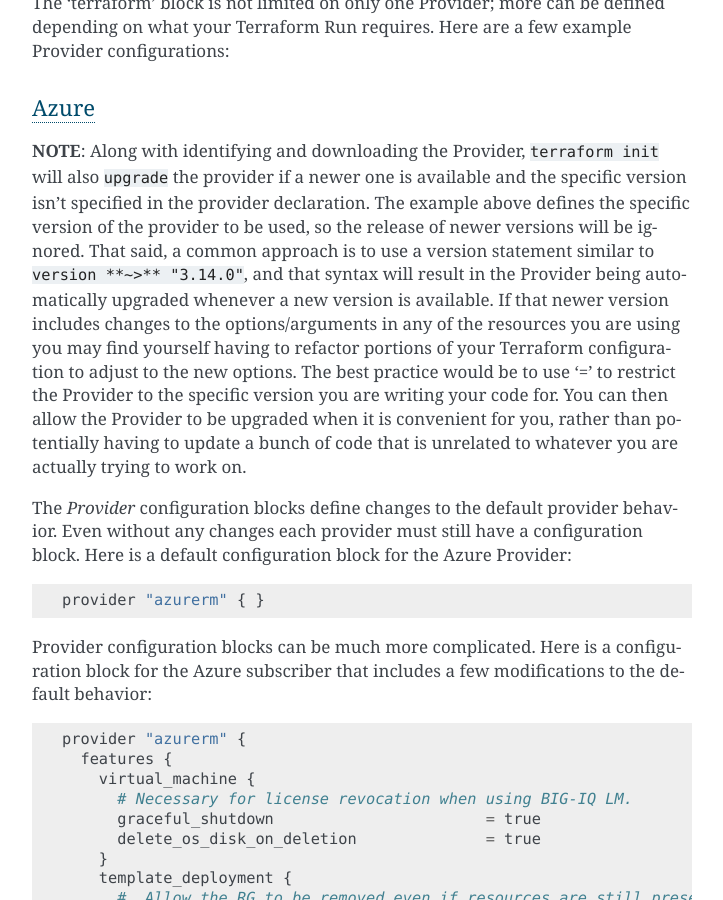
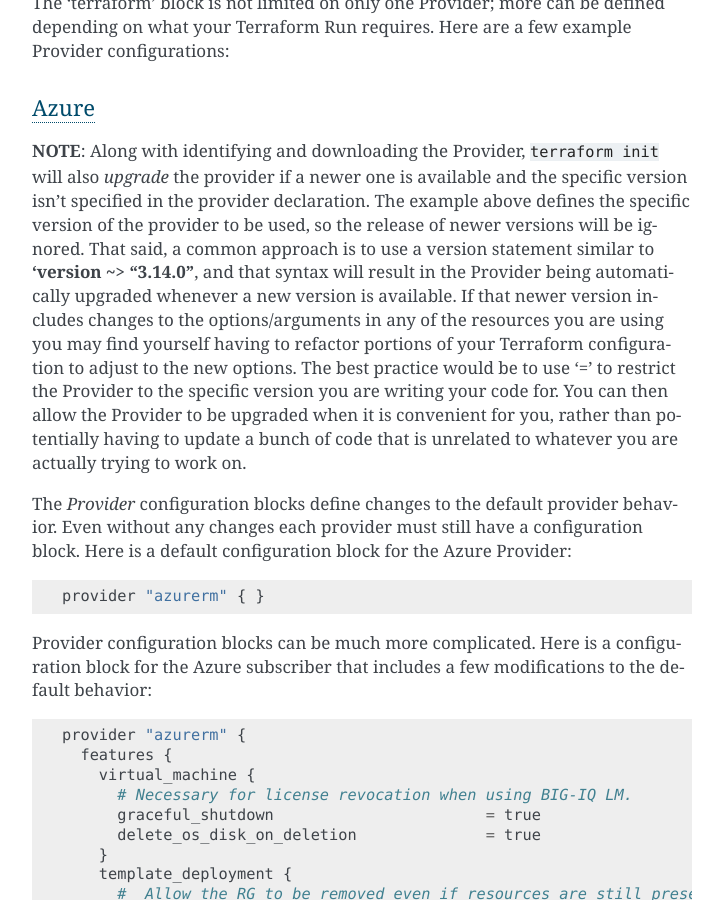
Before and after one commit to jessed/guides, a Sphinx documentation site: the page built from Terraform-rst/docs/source/Providers.rst, in a window 1280 px wide and 900 px high, scrolled down 717 px. Shown: the whole window, without its empty margins (388-1111 px from the left). Built offline with Sphinx 7.4.7, drawn with Linux system fonts in a browser that asks for light colours.

```diff
--- a/Terraform-rst/docs/source/Providers.rst
+++ b/Terraform-rst/docs/source/Providers.rst
@@ -26,7 +26,7 @@ The 'terraform' block is not limited on only one Provider; more can be defined d
 `Azure <https://registry.terraform.io/providers/hashicorp/azurerm/latest/docs>`_
 --------------------------------------------------------------------------------
 
-**NOTE**: Along with identifying and downloading the Provider, ``terraform init`` will also ``upgrade`` the provider if a newer one is available and the specific version isn't specified in the provider declaration. The example above defines the specific version of the provider to be used, so the release of newer versions will be ignored. That said, a common approach is to use a version statement similar to ``version **~>** "3.14.0"``, and that syntax will result in the Provider being automatically upgraded whenever a new version is available. If that newer version includes changes to the options/arguments in any of the resources you are using you may find yourself having to refactor portions of your Terraform configuration to adjust to the new options. The best practice would be to use '=' to restrict the Provider to the specific version you are writing your code for. You can then allow the Provider to be upgraded when it is convenient for you, rather than potentially having to update a bunch of code that is unrelated to whatever you are actually trying to work on.
+**NOTE**: Along with identifying and downloading the Provider, ``terraform init`` will also *upgrade* the provider if a newer one is available and the specific version isn't specified in the provider declaration. The example above defines the specific version of the provider to be used, so the release of newer versions will be ignored. That said, a common approach is to use a version statement similar to **'version ~> "3.14.0"**, and that syntax will result in the Provider being automatically upgraded whenever a new version is available. If that newer version includes changes to the options/arguments in any of the resources you are using you may find yourself having to refactor portions of your Terraform configuration to adjust to the new options. The best practice would be to use '=' to restrict the Provider to the specific version you are writing your code for. You can then allow the Provider to be upgraded when it is convenient for you, rather than potentially having to update a bunch of code that is unrelated to whatever you are actually trying to work on.
 
 The *Provider* configuration blocks define changes to the default provider behavior. Even without any changes each provider must still have a configuration block. Here is a default configuration block for the Azure Provider:
 ::
```
